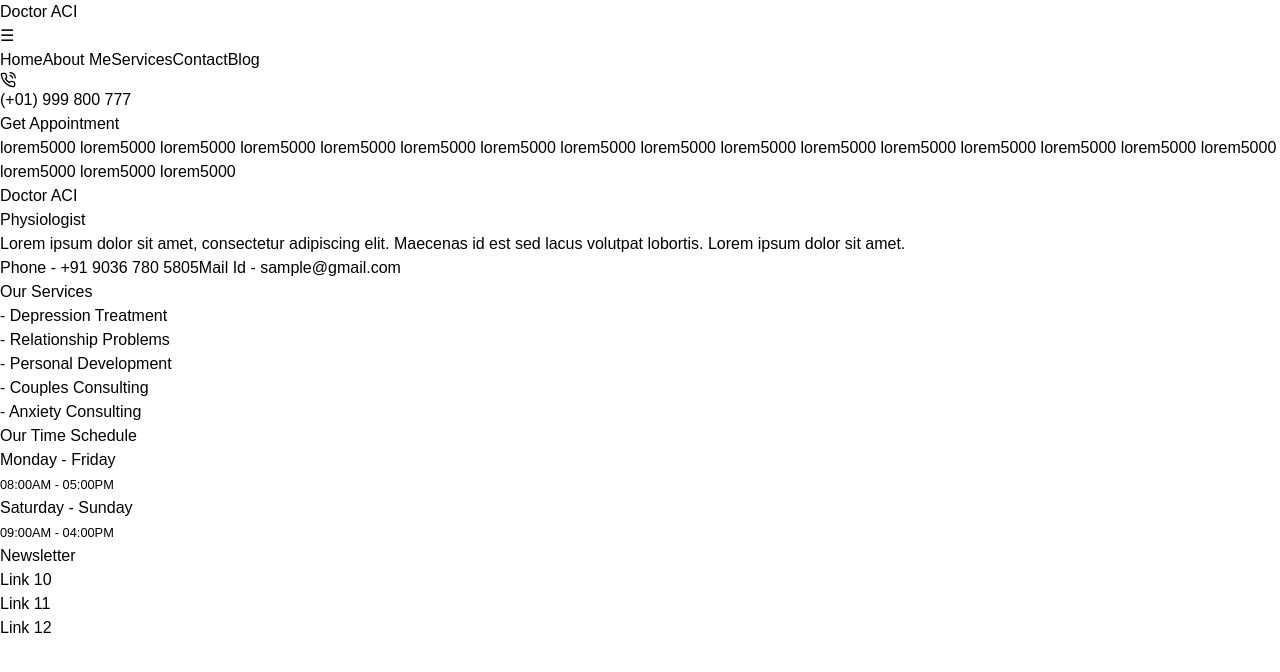
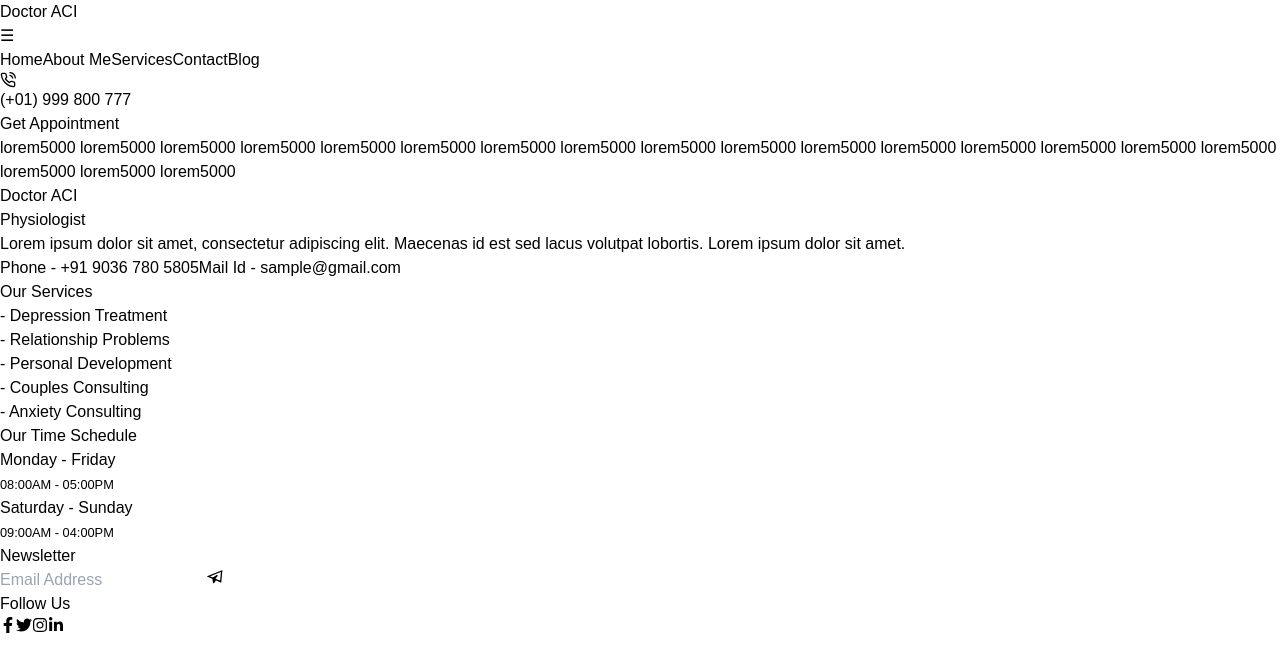
Before and after one commit to MdMuzahid07/Doctor-ACI, a React (Vite) app: page / in a window 1280 px wide. Shown: the top 672 px of the page. Built offline with nearby package versions, Linux system fonts and the light colour scheme.

Commit message:
footer main UI  maked

```diff
--- a/src/components/footer/footer.jsx
+++ b/src/components/footer/footer.jsx
@@ -1,3 +1,6 @@
+import { GrSend } from 'react-icons/gr';
+import { FaFacebookF, FaTwitter, FaInstagram, FaLinkedinIn } from 'react-icons/fa';
+
 const Footer = () => {
     return (
         <footer className="bg-slate-50 py-14 md:py-20">
@@ -44,13 +47,24 @@ const Footer = () => {
                         </ul>
                     </div>
                     <div className="w-full sm:w-1/2 md:w-1/4 px-4 mb-8">
-                        <h2 className="text-xl font-semibold">Newsletter</h2>
+                        <div>
+                            <h2 className="text-xl font-semibold">Newsletter</h2>
                         <h2 className="text-xl font-semibold mb-4 border-b-2 border-indigo-400 w-10 mt-4"></h2>
-                        <ul>
-                            <li className="mb-2">Link 10</li>
-                            <li className="mb-2">Link 11</li>
-                            <li className="mb-2">Link 12</li>
-                        </ul>
+                            <div className="relative">
+                                <input type="email" className="border-b focus:border-indigo-400 focus:outline-none mt-5 pb-2 bg-slate-50 w-full" placeholder="Email Address" />
+                                <button className="absolute right-2 bottom-3"><GrSend /></button>
+                            </div>
+                        </div>
+                        <div className="mt-10">
+                            <h2 className="text-xl font-semibold">Follow Us</h2>
+                            <h2 className="text-xl font-semibold mb-4 border-b-2 border-indigo-400 w-10 mt-4"></h2>
+                            <div className="flex items-center gap-4 mt-7">
+                                <button><FaFacebookF className="text-slate-400 hover:text-indigo-400" /></button>
+                                <button><FaTwitter className="text-slate-400 hover:text-indigo-400" /></button>
+                                <button><FaInstagram className="text-slate-400 hover:text-indigo-400" /></button>
+                                <button><FaLinkedinIn className="text-slate-400 hover:text-indigo-400" /></button>
+                            </div>
+                        </div>
                     </div>
                 </div>
             </div>
```
